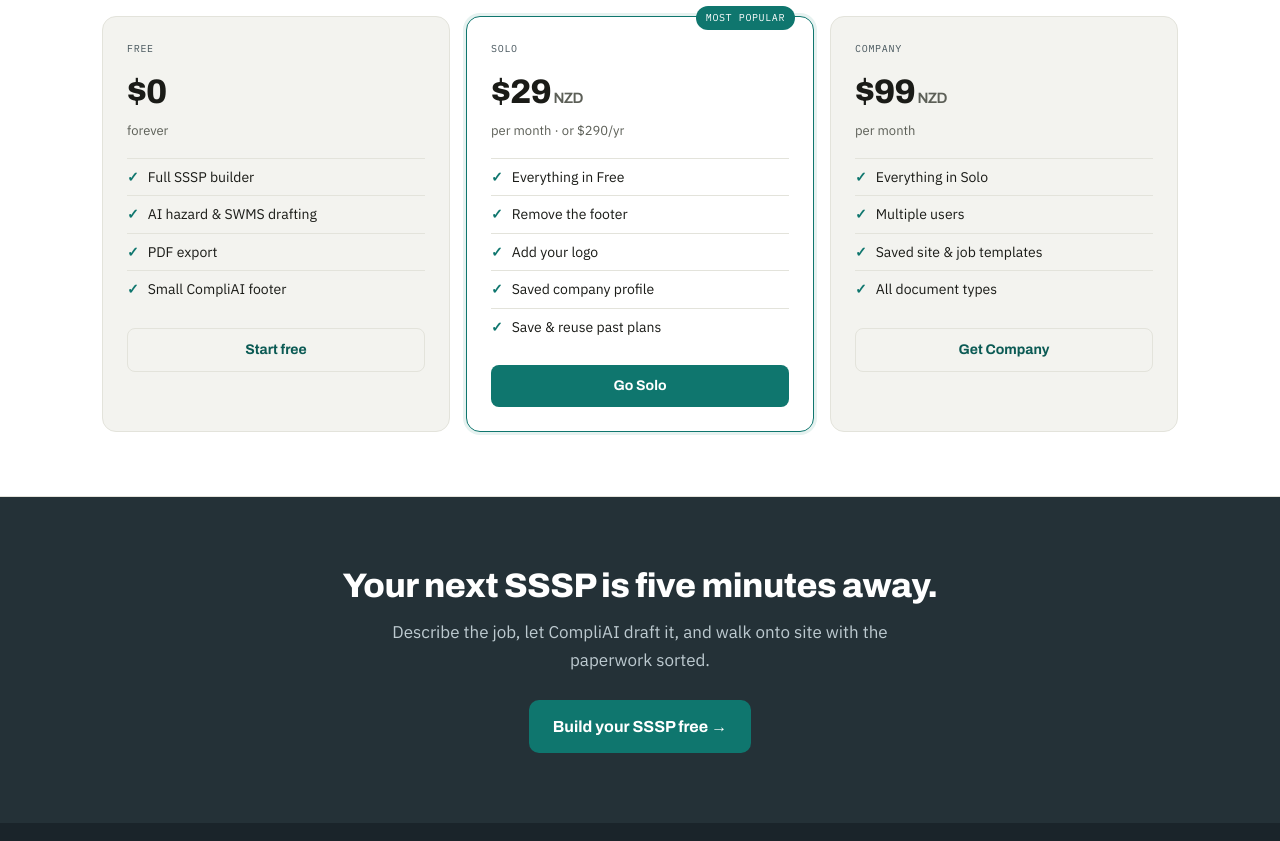
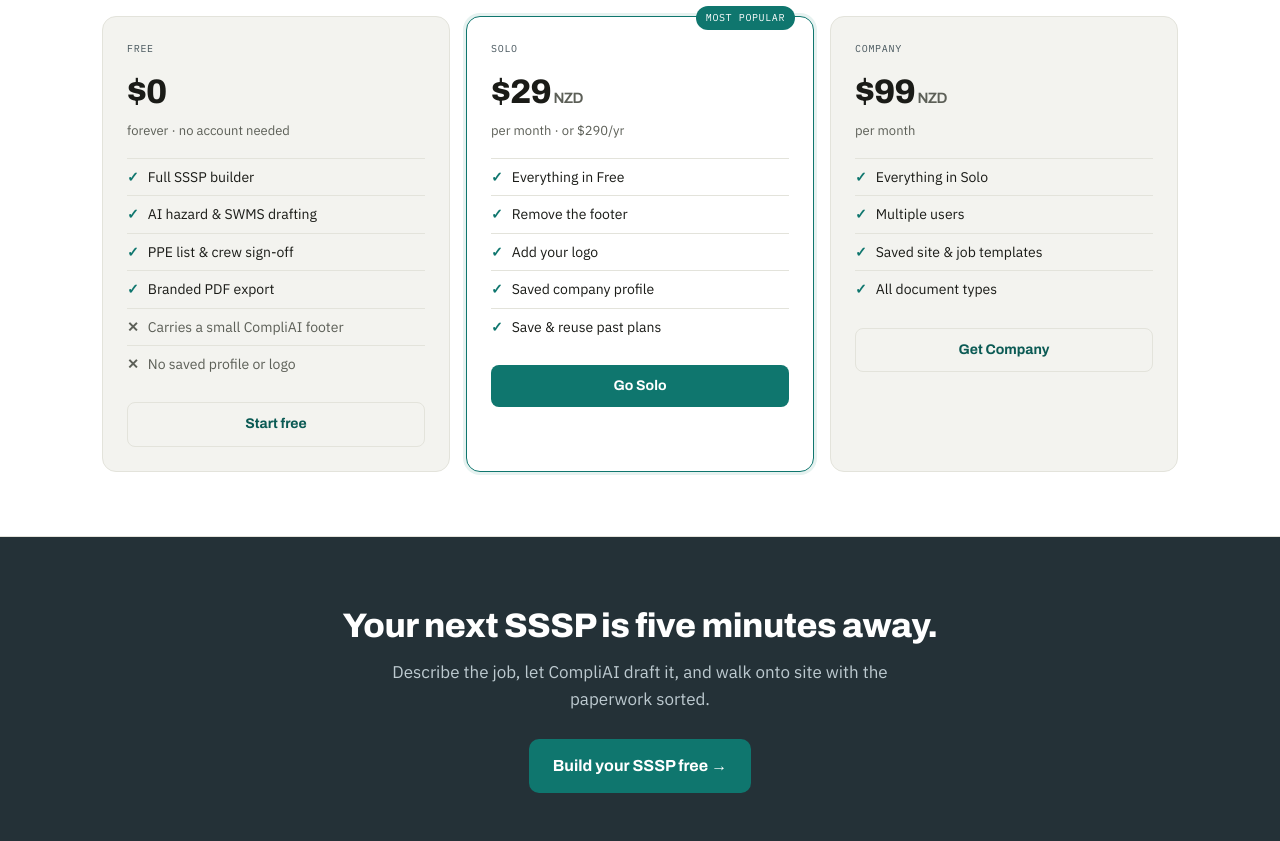
Before and after one commit to EthanSharpNZ/compliai, a website: page index.html in a window 1280 px wide. Shown: the part 3960-4801 px from the top of the page. Drawn offline with Linux system fonts and the light colour scheme.

Commit message:
Add CompliAI logo to plan header; refine Free plan pricing copy

```diff
--- a/index.html
+++ b/index.html
@@ -199,6 +199,8 @@
   .price ul{list-style:none;padding:0;margin:0 0 20px;}
   .price li{font-size:14px;padding:7px 0;border-top:1px solid var(--line);display:flex;gap:9px;}
   .price li::before{content:"✓";color:var(--brand);font-weight:700;}
+  .price li.no{color:var(--ink-soft);}
+  .price li.no::before{content:"✕";color:var(--ink-soft);font-weight:700;}
   .price .badge{position:absolute;top:-11px;right:18px;background:var(--brand);color:#fff;font-family:'IBM Plex Mono';font-size:10px;letter-spacing:.06em;text-transform:uppercase;padding:4px 10px;border-radius:99px;}
   .price .cta{width:100%;text-align:center;}
   .price .cta.alt{background:transparent;color:var(--brand-deep);border:1.5px solid var(--line);}
@@ -369,12 +371,14 @@
       <div class="price">
         <div class="tag">Free</div>
         <div class="amt">$0</div>
-        <div class="per">forever</div>
+        <div class="per">forever · no account needed</div>
         <ul>
           <li>Full SSSP builder</li>
           <li>AI hazard &amp; SWMS drafting</li>
-          <li>PDF export</li>
-          <li>Small CompliAI footer</li>
+          <li>PPE list &amp; crew sign-off</li>
+          <li>Branded PDF export</li>
+          <li class="no">Carries a small CompliAI footer</li>
+          <li class="no">No saved profile or logo</li>
         </ul>
         <a class="cta alt" href="sssp-builder.html">Start free</a>
       </div>
```
Also changed, not shown: sssp-builder.html (+11 -4 lines).
